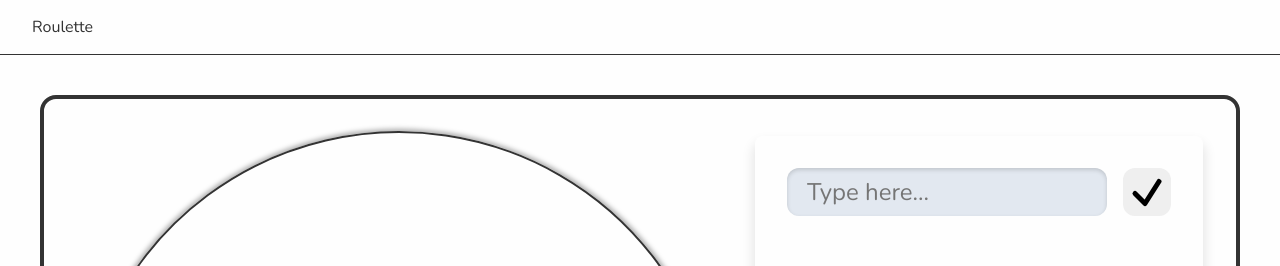
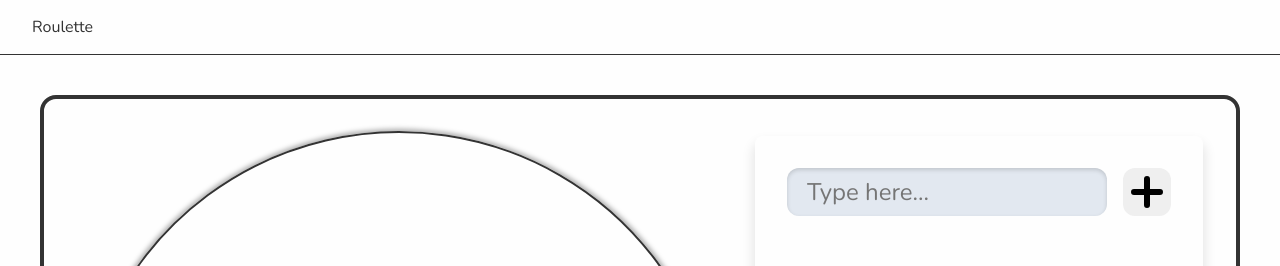
Before and after one commit to jlhechanova/spin-the-wheel, a SvelteKit app: page / in a window 1280 px wide. Shown: the top 266 px of the page. Built offline with nearby package versions, Linux system fonts and the light colour scheme.

Commit message:
feat: extracted brightness to utils

```diff
--- a/src/routes/+page.svelte
+++ b/src/routes/+page.svelte
@@ -1,14 +1,10 @@
 <script>
   import Wheel from "../components/Wheel.svelte";
   import Item from "../components/Item.svelte";
+  import { getBrightness } from '../utils';
 
   let value = '';
   let items = [];
-
-  // move to utils?
-  const getBrightness = (r, g, b) => {
-    return (r * 0.299 + g * 0.587 + b *0.114) / 256;
-  }
 
   const handleSubmit = (e) => {
     e.preventDefault();
@@ -41,12 +37,12 @@
 <main>
   <div>
     <Wheel { items } />
-    <aside>
+    <section>
       <form on:submit={handleSubmit}>
         <input bind:value placeholder="Type here..." />
         <button>
-          <svg xmlns="http://www.w3.org/2000/svg" fill="none" viewBox="0 0 24 24" stroke-width="2.5" stroke="currentColor" class="w-6 h-6">
-            <path stroke-linecap="round" stroke-linejoin="round" d="M6 12.75l5 5 7-11" />
+          <svg xmlns="http://www.w3.org/2000/svg" fill="none" viewBox="0 0 24 24" stroke-width="3" stroke="currentColor" class="w-6 h-6">
+            <path stroke-linecap="round" stroke-linejoin="round" d="M12 5.5v13m6.5-6.5h-13" />
           </svg>
         </button>
       </form>
@@ -55,7 +51,7 @@
         <Item { item } { id } on:delete={rmInput} on:edit={editInput}/>
       {/each}
       </ul>
-    </aside>
+    </section>
   </div>
 </main>
 
@@ -78,7 +74,7 @@
 
   }
 
-  aside {
+  section {
     height: 40rem;
     padding: 2rem;
     display: flex;
--- /dev/null
+++ b/src/utils/index.js
@@ -0,0 +1,3 @@
+export const getBrightness = (r, g, b) => {
+  return (r * 0.299 + g * 0.587 + b *0.114) / 256;
+}
```
